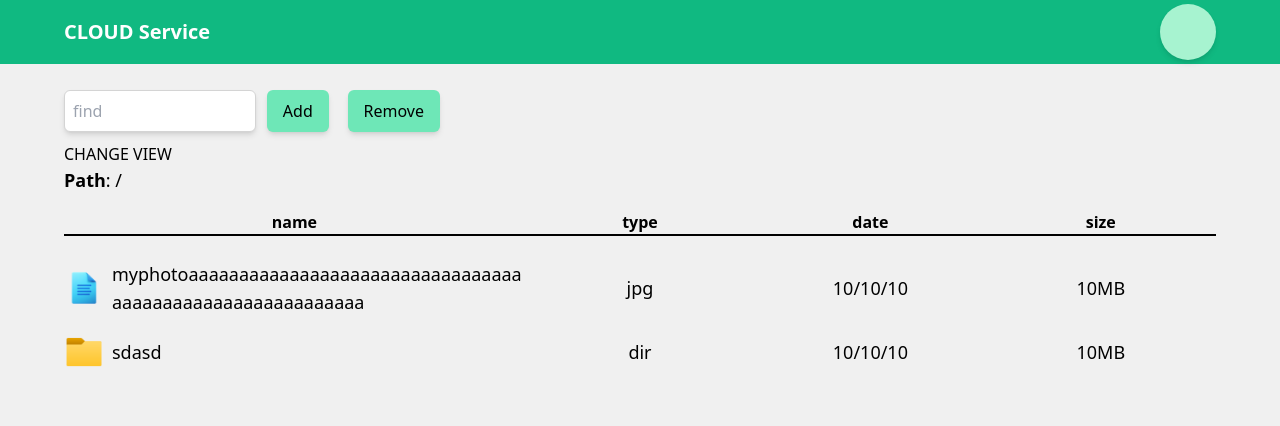
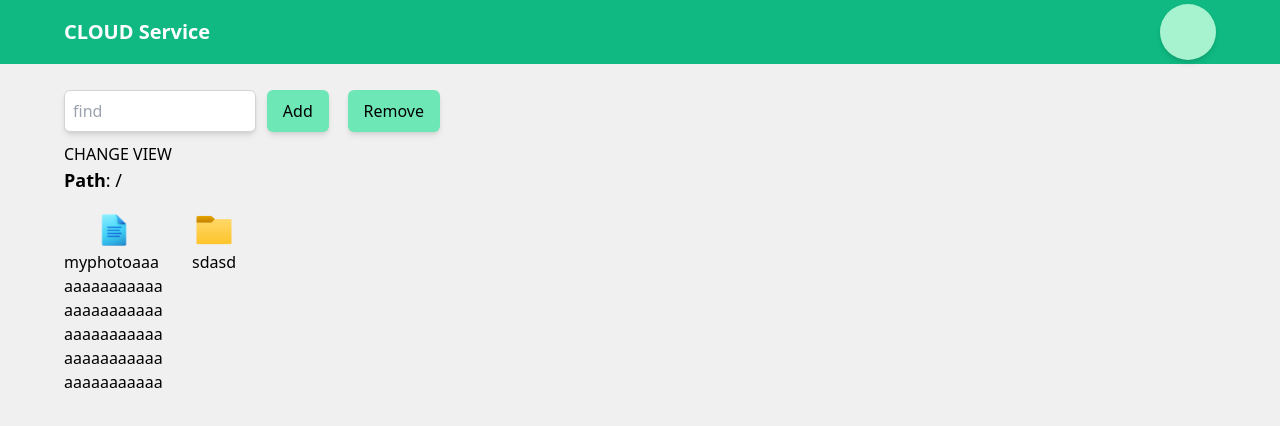
Before and after one commit to hryashik/cloud-v2, a Vue app: page / in a window 1280 px wide. Shown: the top 426 px of the page. Built offline with nearby package versions, Linux system fonts and the light colour scheme; sample sign-in values are in the browser's storage; what vue3-click-away would draw is missing.

Commit message:
create IconView

```diff
--- a/src/App.vue
+++ b/src/App.vue
@@ -1,5 +1,5 @@
 <script setup lang="ts">
-import { onBeforeMount } from "vue";
+import { onBeforeMount, watch } from "vue";
 import { useRouter } from "vue-router";
 import { useStore } from "vuex";
 import { key } from "./store/store";
@@ -7,6 +7,17 @@ import Header from "./components/Header.vue";
 
 const router = useRouter();
 const { state, commit } = useStore(key);
+
+watch(
+   () => state.isAuth,
+   value => {
+      if (value === false) {
+         router.push("/auth");
+      } else {
+         router.push("/");
+      }
+   },
+);
 
 onBeforeMount(() => {
    const token = localStorage.getItem("token");
@@ -22,8 +33,8 @@ onBeforeMount(() => {
 </script>
 
 <template>
-      <Header v-if="state.isAuth" />
-      <RouterView class="px-4 py-4 lg:px-16" />
+   <Header v-if="state.isAuth" />
+   <RouterView class="px-4 py-4 lg:px-16" />
 </template>
 
 <style>
--- a/src/pages/main/components/MainBody.vue
+++ b/src/pages/main/components/MainBody.vue
@@ -1,9 +1,8 @@
 <script setup lang="ts">
 import { ref } from "vue";
 import { FileType } from "../../../types/file.ts";
-import StringOfTable from "./StringOfTable.vue";
-import HeaderTable from "./table/HeaderTable.vue";
 import MainBodyFooter from "./MainBodyFooter.vue";
+import IconsView from "./icons/IconsView.vue";
 import MyModal from "../../../components/ui/MyModal.vue";
 import Table from "./table/Table.vue";
 
@@ -21,7 +20,7 @@ const files = ref<FileType[]>([
 const activeModal = ref(false);
 const activeIds = ref<string[]>([]);
 const currentPath = ref("/");
-const view = ref<"table" | "icons">("table");
+const view = ref<"table" | "icons">("icons");
 
 function setActive(id: string) {
    if (activeIds.value.includes(id)) {
@@ -41,7 +40,9 @@ function toggleModal() {
 </script>
 
 <template v-if="files">
-   <button @click="view = 'icons'">CHANGE VIEW</button>
+   <button @click="view === 'icons' ? (view = 'table') : (view = 'icons')">
+      CHANGE VIEW
+   </button>
    <MyModal
       :active="activeModal"
       @close-modal="toggleModal"
@@ -50,20 +51,17 @@ function toggleModal() {
    <div>
       <span class="text-lg"><b>Path</b>: {{ currentPath }}</span>
    </div>
-   <div class="mt-4" v-if="view === 'table'">
-      <HeaderTable />
-      <StringOfTable
-         v-for="element of files"
-         :key="element.id"
-         :id="element.id"
-         :name="element.name"
-         :date="element.date"
-         :size="element.size"
-         :type="element.type"
-         :active-ids="activeIds"
-         @click-on-file="setActive" />
-        <!--  <Table :files="files" :active-ids="activeIds"/> -->
-   </div>
+   <Table
+      v-if="view === 'table'"
+      class="mt-4"
+      :files="files"
+      :active-ids="activeIds"
+      @click-on-file="setActive" />
+   <IconsView
+      v-else
+      :files="files"
+      @click-on-file="setActive"
+      :active-ids="activeIds" />
    <MainBodyFooter
       :active-ids="activeIds"
       @cancel="activeIds = []"
--- /dev/null
+++ b/src/pages/main/components/icons/Icon.vue
@@ -0,0 +1,34 @@
+<script setup lang="ts">
+import { FileType } from "../../../../types/file";
+
+const { file, activeIds } = defineProps<{
+   file: FileType;
+   activeIds: boolean;
+}>();
+const emit = defineEmits<{
+   (e: "clickOnFile", payload: typeof file.id): void;
+}>();
+
+const clickOnFile = () => {
+   emit("clickOnFile", file.id);
+};
+</script>
+
+<template>
+   <div
+      @click="clickOnFile"
+      class="relative flex h-20 select-none flex-col items-center hover:cursor-pointer">
+      <img
+         :class="activeIds ? 'bg-emerald-200' : ''"
+         class="w-10"
+         :src="
+            file.type === 'dir' ? 'assets/folder.png' : 'assets/file-icon.png'
+         "
+         alt="" />
+      <p
+         :class="activeIds ? 'bg-emerald-300 overflow-visible' : ''"
+         class="overflow-clip break-all">
+         {{ file.name }}
+      </p>
+   </div>
+</template>
--- /dev/null
+++ b/src/pages/main/components/icons/IconsView.vue
@@ -0,0 +1,30 @@
+<script setup lang="ts">
+import Icon from "./Icon.vue";
+import { FileType } from "../../../../types/file";
+const { files, activeIds } = defineProps<{
+   files: FileType[];
+   activeIds: string[];
+}>();
+const emit = defineEmits<{ (e: "clickOnFile", payload: string): void }>();
+
+const clickOnFileHandler = (payload: string) => emit("clickOnFile", payload);
+</script>
+
+<template>
+   <div class="mt-4 main">
+      <Icon
+         v-for="file of files"
+         :key="file.id"
+         :file="file"
+         @click-on-file="clickOnFileHandler"
+         :activeIds="activeIds.includes(file.id)" />
+   </div>
+</template>
+
+<style scoped>
+.main {
+   display: grid;
+   grid-template-columns: repeat(10, 100px);
+   justify-items: center;
+}
+</style>
--- a/src/pages/main/components/StringOfTable.vue
+++ b/src/pages/main/components/table/StringOfTable.vue
@@ -1,5 +1,5 @@
 <script setup lang="ts">
-import { FileType } from "../../../types/file";
+import { FileType } from "../../../../types/file";
 
 const { name, type, date, size, activeIds, id } = defineProps<
    FileType & { activeIds: string[] }
--- a/src/pages/main/components/table/Table.vue
+++ b/src/pages/main/components/table/Table.vue
@@ -1,5 +1,6 @@
 <script setup lang="ts">
 import { FileType } from "../../../../types/file";
+import StringOfTable from "./StringOfTable.vue";
 import HeaderTable from "./HeaderTable.vue";
 
 const { files, activeIds } = defineProps<{
```
